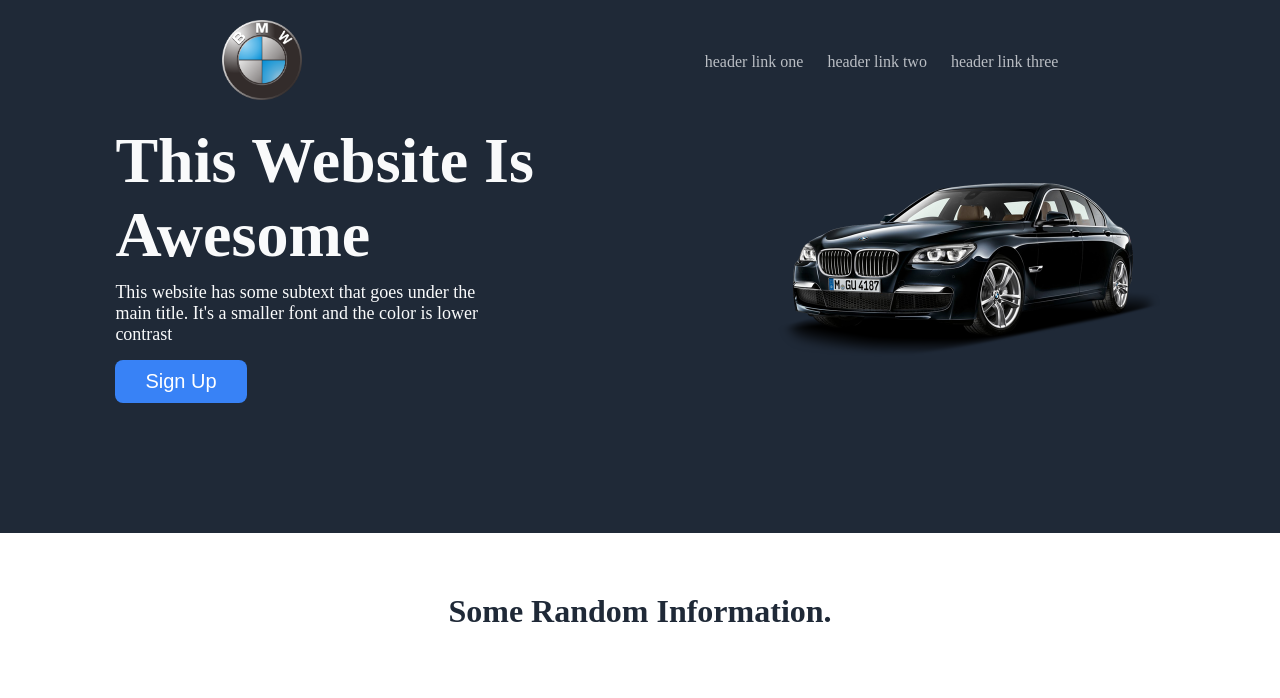
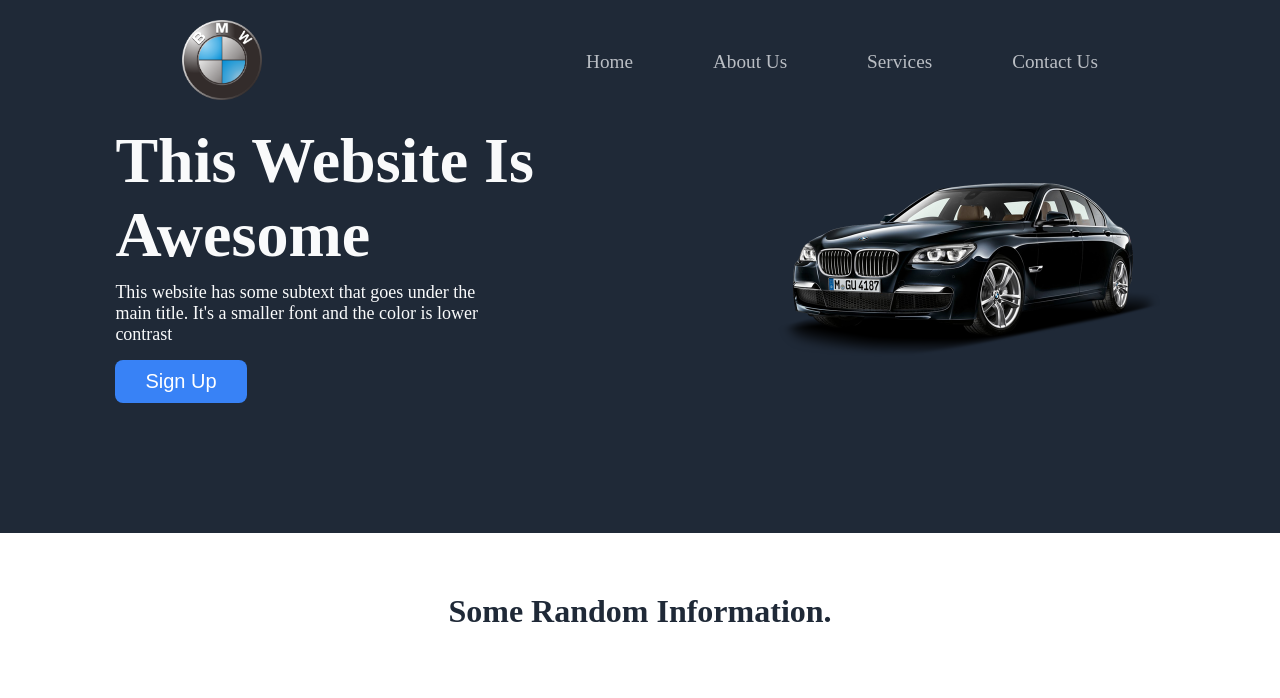
Before and after one commit to Storm-py/storm-py, a plain HTML site: page index.html in a window 1280 px wide. Shown: the top 698 px of the page. Drawn offline with Linux system fonts and the light colour scheme.

Commit message:
i am going to start javascript now

```diff
--- a/index.html
+++ b/index.html
@@ -18,9 +18,10 @@
         <div class="logo"><img src="img/logo.png" alt=""></div>
         <div class="header-links">
             <ul>
-                <li><a href="#">header link one</a></li>
-                <li><a href="#">header link two</a></li>
-                <li><a href="#">header link three</a></li>
+                <li><a href="#">Home</a></li>
+                <li><a href="#">About Us</a></li>
+                <li><a href="#">Services</a></li>
+                <li><a href="#">Contact Us</a></li>
             </ul>
         </div>
     </div>
@@ -86,5 +87,6 @@
     <div class="footer">
         <div class="paragraph"><h2>Copyright © 2023 The Odin Project</h2></div>
     </div>
+    <script src="script.js"></script>
 </body>
 </html>
--- a/style.css
+++ b/style.css
@@ -18,7 +18,8 @@ img{
 }
 a{
     text-decoration: none;
-    color: #BABEC4
+    color: #BABEC4;
+    font-size: larger;
 }
 li{
     list-style-type: none;
@@ -26,6 +27,7 @@ li{
 ul{
     display: flex;
     gap: 24px;
+    gap: 80px;
 }
                             /* BODY OF FIRST PAGE */
 .fpbody{
```
Also changed, not shown: script.js (added).
